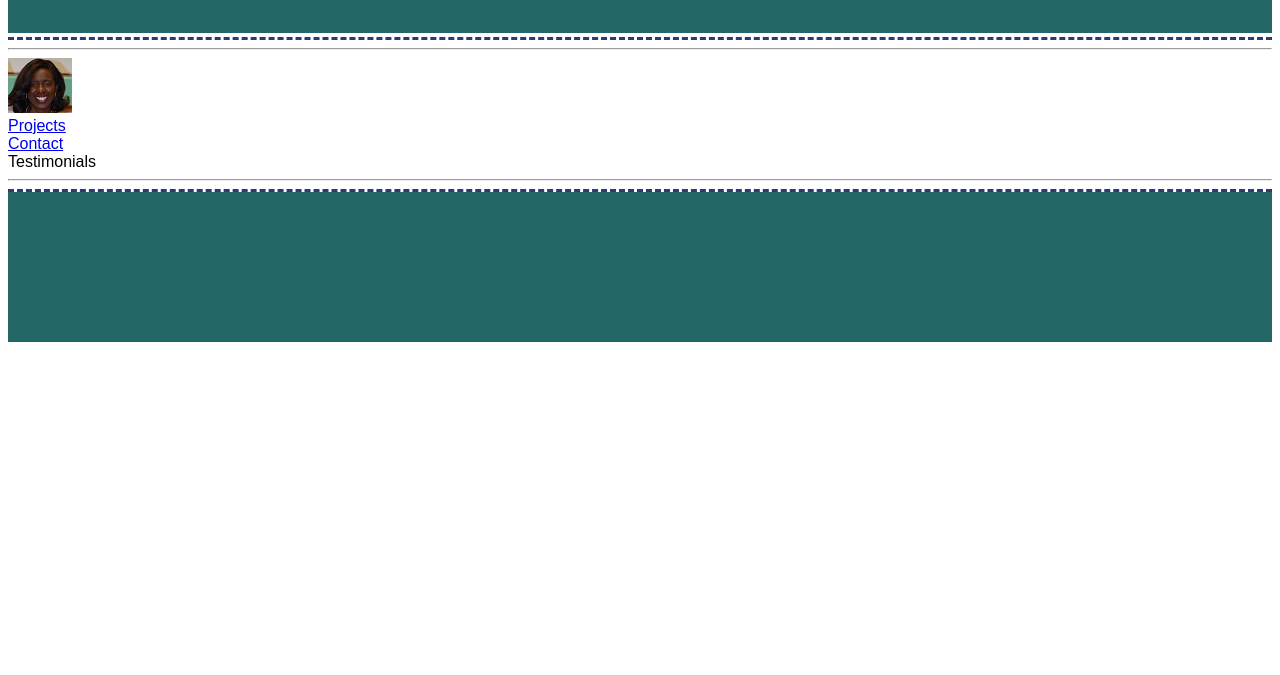
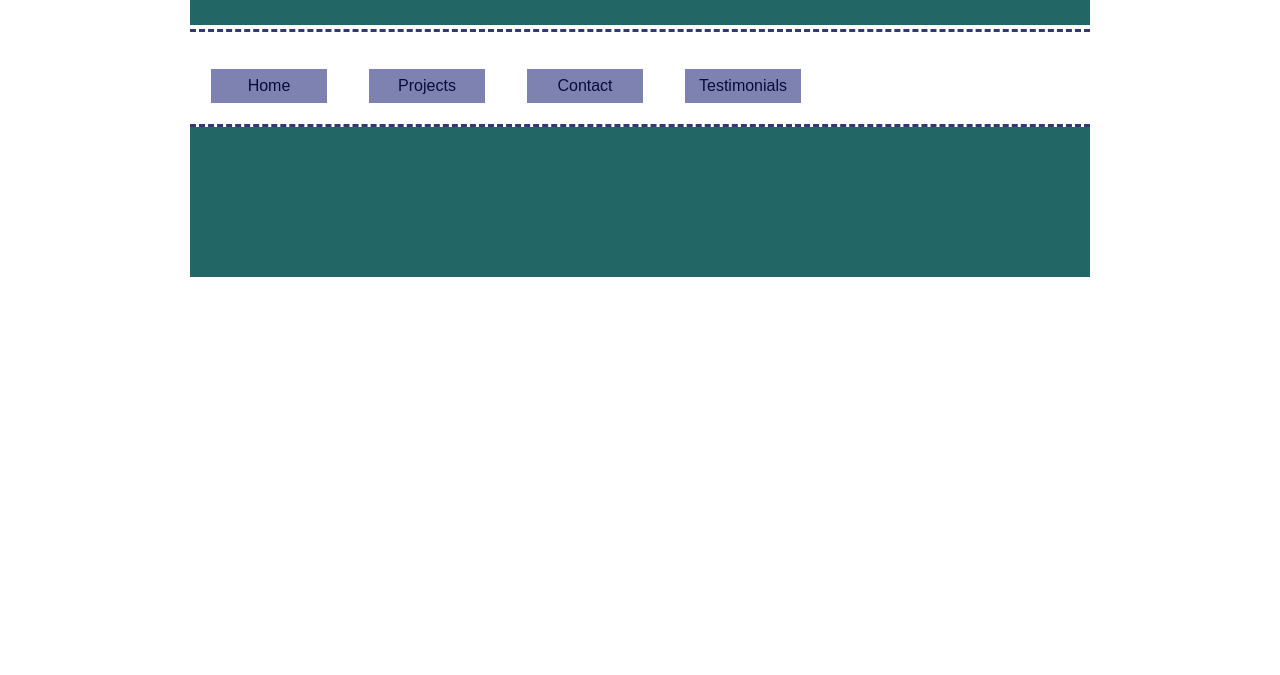
Before and after one commit to stone2dbone/uofdSoftwareGuildJava, a plain HTML site: page portfolio/testimonials.html in a window 1280 px wide. Shown: the part 125-800 px from the top of the page. Drawn offline with Linux system fonts and the light colour scheme.

Commit message:
Commit of CODE-ALONG: Layout and Hyperlinks

```diff
--- a/portfolio/styles/main.css
+++ b/portfolio/styles/main.css
@@ -7,6 +7,8 @@ Most recent revision: 01/05/2019
 body {
 	font-family: arial, helvetica, sans-serif;
 	color: black;
+	max-width: 900px;
+	margin: 0 auto;
 }
 
 header, footer {
@@ -26,3 +28,34 @@ nav {
 	border-bottom: 3px dashed #323776;
 	margin-top: 4px;
 }
+
+nav a {
+	background-color: #7E82B1;
+	color: #080C3B;
+	padding: 8px;
+	border: thin solid white;
+	text-decoration: none;
+	text-align: center;
+	display: block;
+	margin: 20px;
+	width: 100px;
+	float: left;
+}
+
+nav a:hover {
+	background-color: #080C3B;
+	color: #7E82B1;
+
+}
+
+nav a:active {
+	font-weight: bold;
+}
+
+nav a:visited {
+	color: #white;
+}
+
+.clear-float {
+	clear:both;
+}
--- a/portfolio/testimonials.html
+++ b/portfolio/testimonials.html
@@ -17,13 +17,12 @@
 		<h1>Testimonials</h1>
 	</header>
 
-		<nav>
-		<hr />
-		<div><a href="index.html"><img src="images/profile_pic_thumbnail.jpg" alt="Home"/></a></div>
-		<div><a href="projects.html">Projects</a></div>
-		<div><a href="contact.html">Contact</a></div>
-		<div>Testimonials</div>
-		<hr />
+	<nav>
+		<p><a href="index.html">Home</a></p>
+		<p><a href="projects.html">Projects</a></p>
+		<p><a href="contact.html">Contact</a></p>
+		<p><a href="testimonials.html">Testimonials</a></p>
+		<div class="clear-float"></div>
 	</nav>
 
 	<footer></footer>
```
Also changed, not shown: portfolio/contact.html (+5 -6 lines), portfolio/index.html (+26 -5 lines), portfolio/projects.html (+5 -6 lines).
